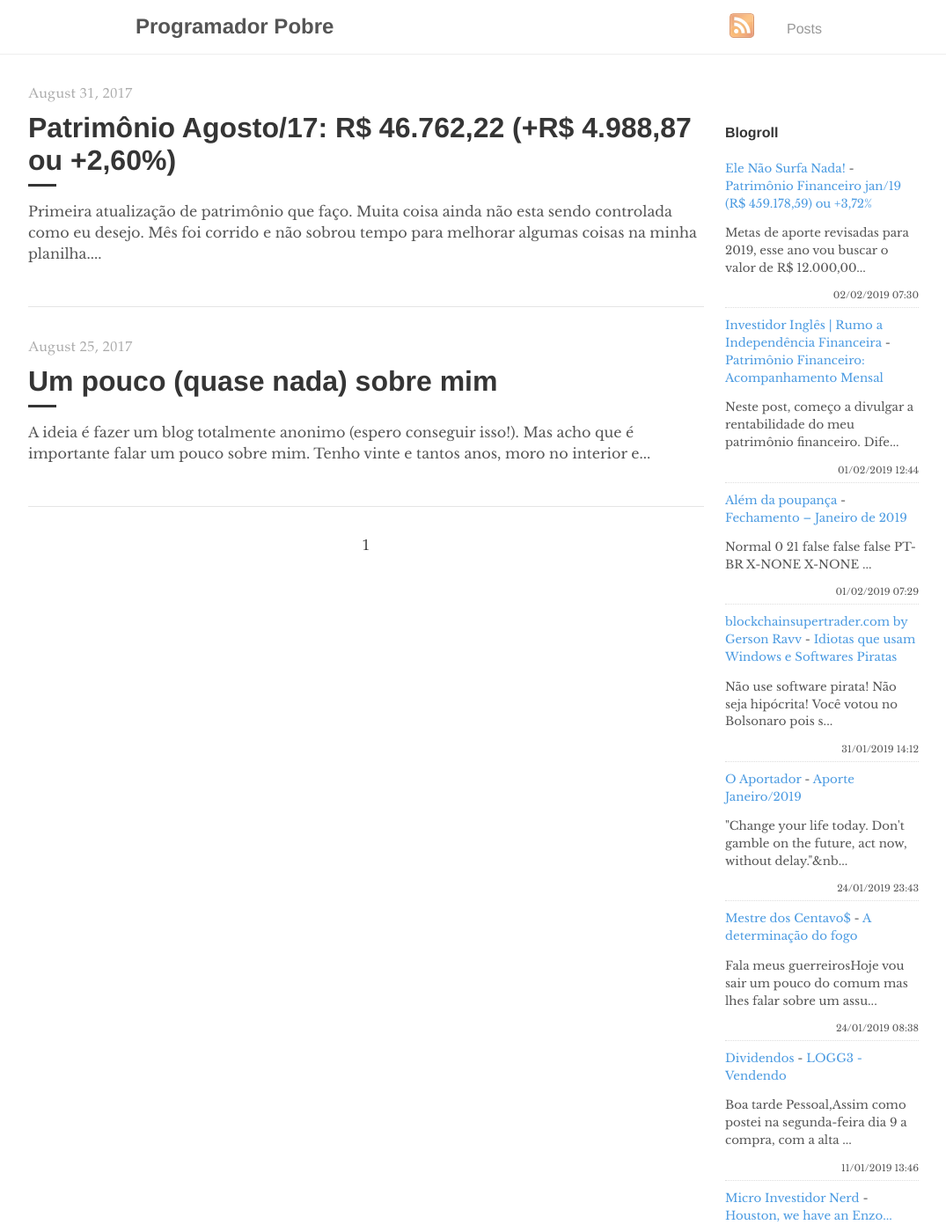
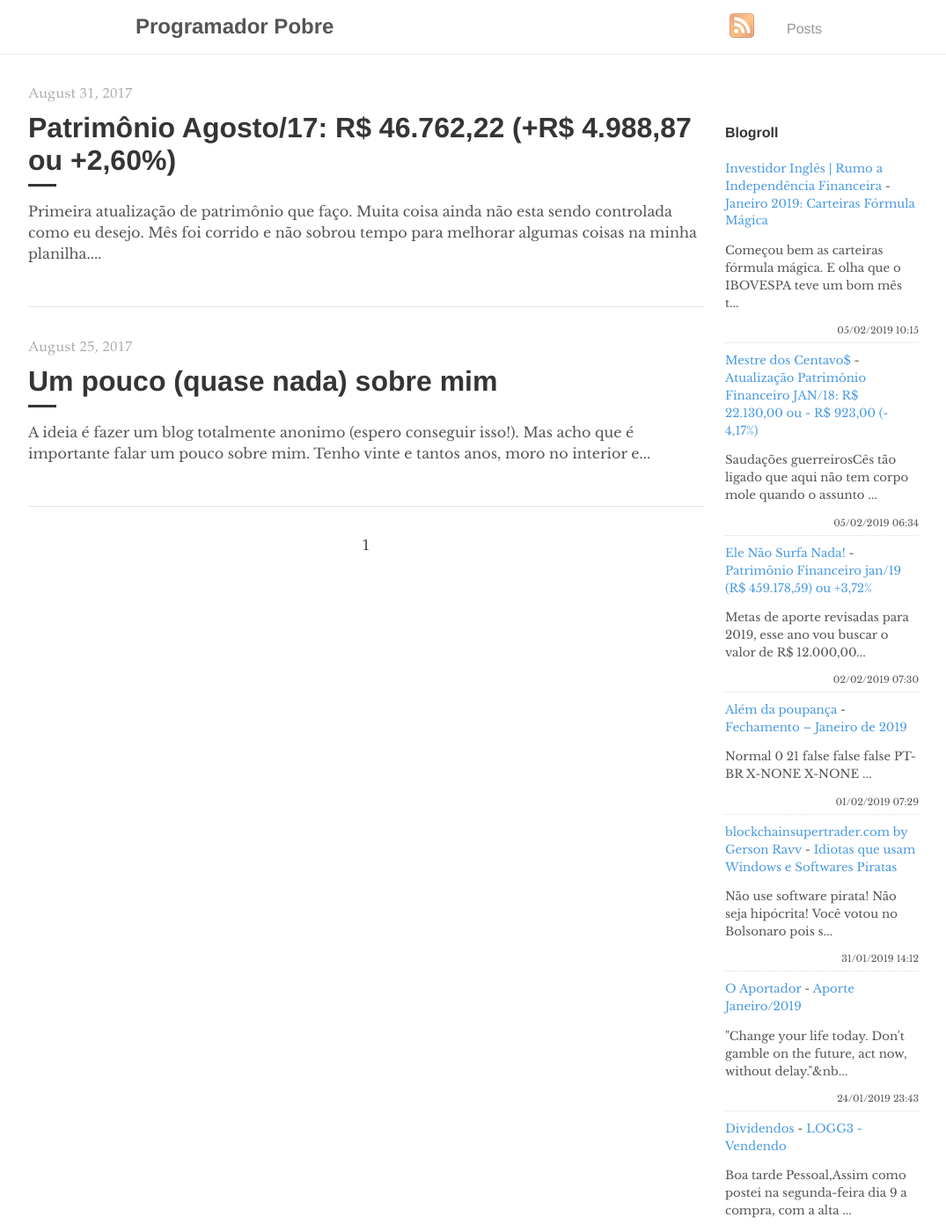
Before and after one commit to programadorpobre/programadorpobre.github.io, a Jekyll site: the page built from index.html, in a window 1280 px wide and 1400 px high. Shown: the whole window at 88% size, without its empty margins (96-1171 px from the left). Built offline with Jekyll 4.4.1, drawn with Linux system fonts in a browser that asks for light colours; the list of posts is cut into pages by our own code; comment, search, counter and statistics services are not loaded.

Commit message:
[ci skip] travis #549

```diff
--- a/_includes/feed-entries.html
+++ b/_includes/feed-entries.html
@@ -1,12 +1,17 @@
+<div class="feed-entry">
+    <a class="feed-entry-site-name" href="https://www.investidoringles.com/">Investidor Inglês | Rumo a Independência Financeira</a> - <a class="feed-entry-title" href="https://www.investidoringles.com/2019/02/fechamento-janeiro-2019-formula-magica.html">Janeiro 2019: Carteiras Fórmula Mágica</a>
+    <p class="feed-entry-summary">Começou bem as carteiras fórmula mágica. E olha que o IBOVESPA teve um bom mês t...</p>
+    <time datetime="2019-02-05T10:15:00.000-02:00">05/02/2019 10:15</time>
+</div>
+<div class="feed-entry">
+    <a class="feed-entry-site-name" href="https://mestredoscentavos.blogspot.com/">Mestre dos Centavo$</a> - <a class="feed-entry-title" href="https://mestredoscentavos.blogspot.com/2019/02/atualizacao-patrimonio-financeiro-jan18.html">Atualização Patrimônio Financeiro JAN/18: R$ 22.130,00 ou - R$ 923,00 (- 4,17%)</a>
+    <p class="feed-entry-summary">Saudações guerreirosCês tão ligado que aqui não tem corpo mole quando o assunto ...</p>
+    <time datetime="2019-02-05T06:34:00.001-08:00">05/02/2019 06:34</time>
+</div>
 <div class="feed-entry">
     <a class="feed-entry-site-name" href="https://elenaosurfanada.blogspot.com/">Ele Não Surfa Nada!</a> - <a class="feed-entry-title" href="https://elenaosurfanada.blogspot.com/2019/02/patrimonio-financeiro-jan19-r-45917859.html">Patrimônio Financeiro jan/19 (R$ 459.178,59) ou +3,72%</a>
     <p class="feed-entry-summary">Metas de aporte revisadas para 2019, esse ano vou buscar o valor de R$ 12.000,00...</p>
     <time datetime="2019-02-02T07:30:00.000-02:00">02/02/2019 07:30</time>
-</div>
-<div class="feed-entry">
-    <a class="feed-entry-site-name" href="https://www.investidoringles.com/">Investidor Inglês | Rumo a Independência Financeira</a> - <a class="feed-entry-title" href="https://www.investidoringles.com/2019/02/patrimonio-financeiro-acompanhamento-mensal.html">Patrimônio Financeiro: Acompanhamento Mensal</a>
-    <p class="feed-entry-summary">Neste post, começo a divulgar a rentabilidade do meu patrimônio financeiro. Dife...</p>
-    <time datetime="2019-02-01T12:44:00.002-02:00">01/02/2019 12:44</time>
 </div>
 <div class="feed-entry">
     <a class="feed-entry-site-name" href="https://alemdapoupanca.blogspot.com/">Além da poupança</a> - <a class="feed-entry-title" href="https://alemdapoupanca.blogspot.com/2019/02/fechamento-janeiro-de-2019.html">Fechamento – Janeiro de 2019</a>
@@ -24,11 +29,6 @@
     <time datetime="2019-01-24T23:43:00.000-02:00">24/01/2019 23:43</time>
 </div>
 <div class="feed-entry">
-    <a class="feed-entry-site-name" href="https://mestredoscentavos.blogspot.com/">Mestre dos Centavo$</a> - <a class="feed-entry-title" href="https://mestredoscentavos.blogspot.com/2019/01/a-determinacao-do-fogo.html">A determinação do fogo</a>
-    <p class="feed-entry-summary">Fala meus guerreirosHoje vou sair um pouco do comum mas lhes falar sobre um assu...</p>
-    <time datetime="2019-01-24T08:38:00.000-08:00">24/01/2019 08:38</time>
-</div>
-<div class="feed-entry">
     <a class="feed-entry-site-name" href="http://bonsdividendos.blogspot.com/">Dividendos</a> - <a class="feed-entry-title" href="http://bonsdividendos.blogspot.com/2019/01/logg3-vendendo.html">LOGG3 - Vendendo</a>
     <p class="feed-entry-summary">Boa tarde Pessoal,Assim como postei na segunda-feira dia 9 a compra, com a alta ...</p>
     <time datetime="2019-01-11T13:46:00.001-08:00">11/01/2019 13:46</time>
```
